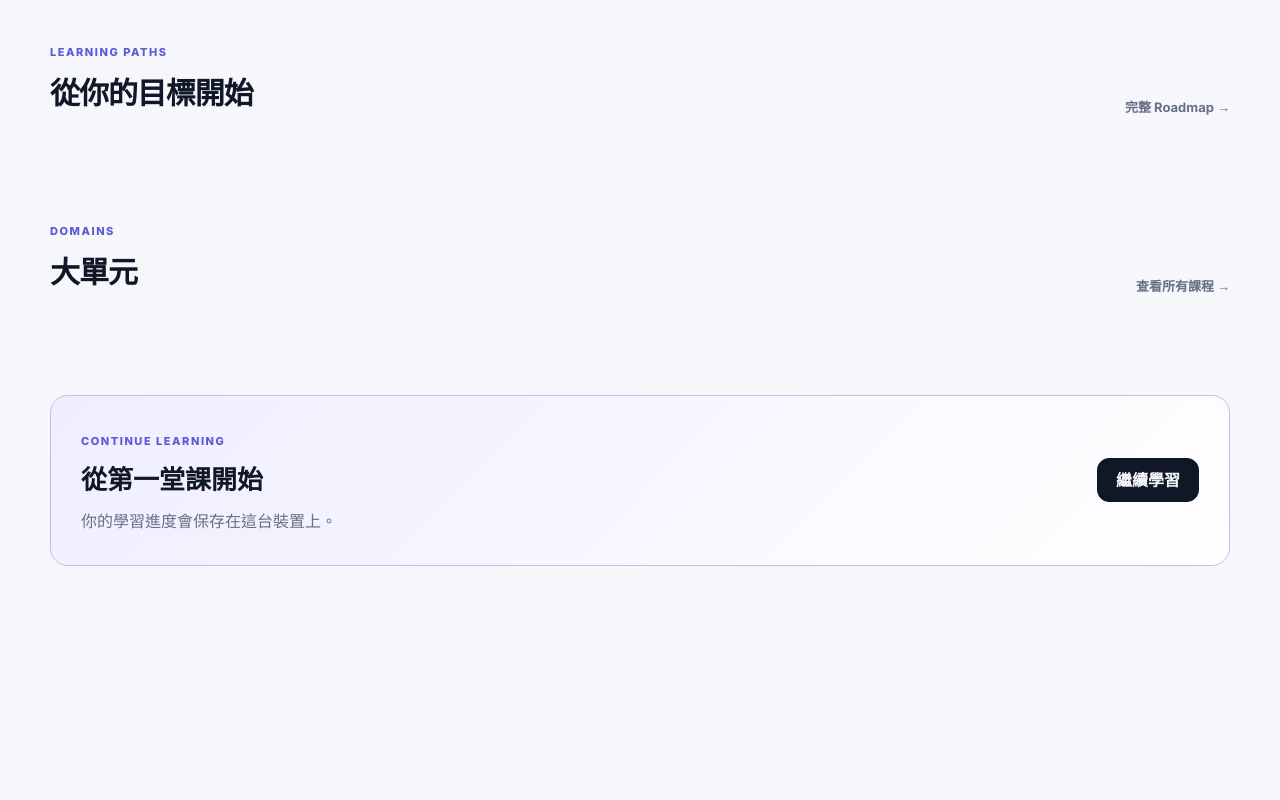
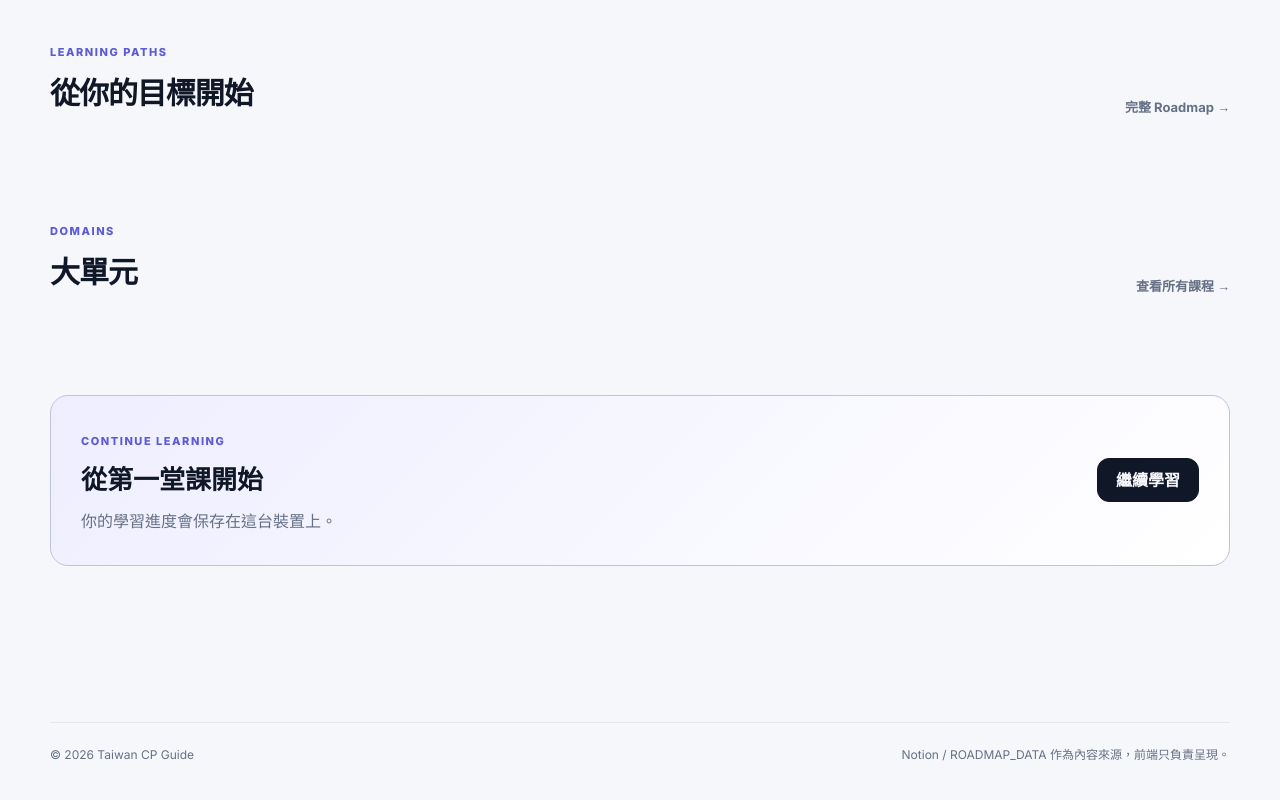
Before and after one commit to benjamin-shih-tw/taiwan-cp-guide, a plain HTML site: page v2/index.html in a window 1280 px wide. Shown: the part 770-1570 px from the top of the page. Before the commit the page ends 1492 px from the top, so only its background shows below. Drawn offline with nearby package versions, Linux system fonts and the light colour scheme.

Commit message:
feat: link preserved tools and add footer

```diff
--- a/v2/index.html
+++ b/v2/index.html
@@ -140,6 +140,9 @@
         <a class="resource-card" href="https://oi-wiki.org/" target="_blank" rel="noreferrer">
           <span>Ω</span><div><h3>OI Wiki</h3><p>演算法與資料結構的完整查詢資源。</p></div>
         </a>
+        <a class="resource-card" href="../legacy.html">
+          <span>⚙</span><div><h3>進階工具</h3><p>保留原本的模板、計時器、登入與競賽工具。</p></div>
+        </a>
       </div>
       <section class="section-block compact">
         <div class="section-heading"><div><span class="eyebrow">Templates</span><h2>程式碼模板</h2></div></div>
@@ -147,6 +150,11 @@
       </section>
     </section>
   </main>
+
+  <footer style="width:min(var(--max),calc(100% - 40px));margin:0 auto 90px;padding-top:22px;border-top:1px solid var(--line);display:flex;justify-content:space-between;gap:20px;flex-wrap:wrap;color:var(--muted);font-size:12px">
+    <span>© 2026 Taiwan CP Guide</span>
+    <span>Notion / ROADMAP_DATA 作為內容來源，前端只負責呈現。</span>
+  </footer>
 
   <aside id="lesson-overlay" class="lesson-overlay" aria-hidden="true">
     <div class="lesson-shell">
```
